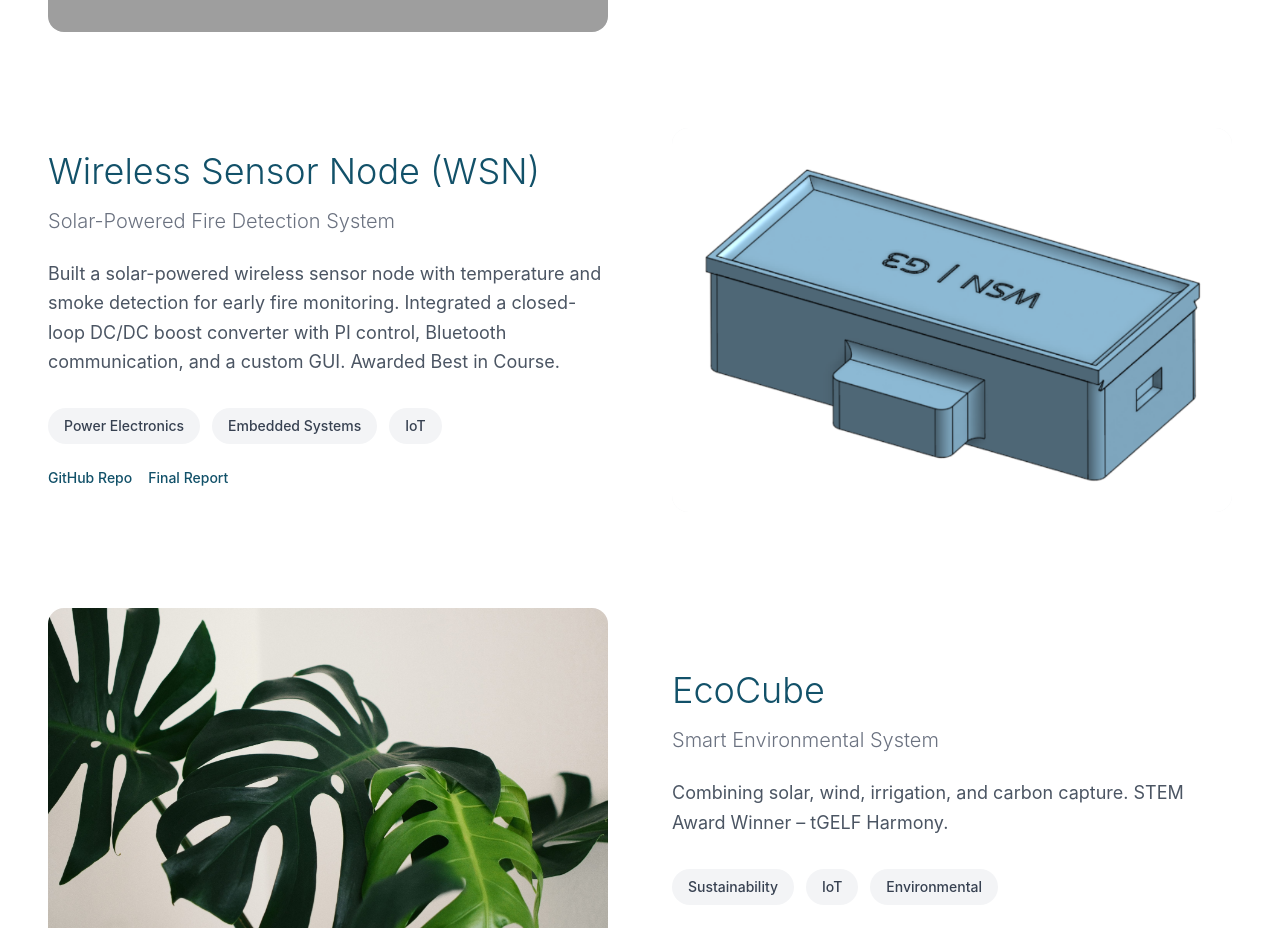
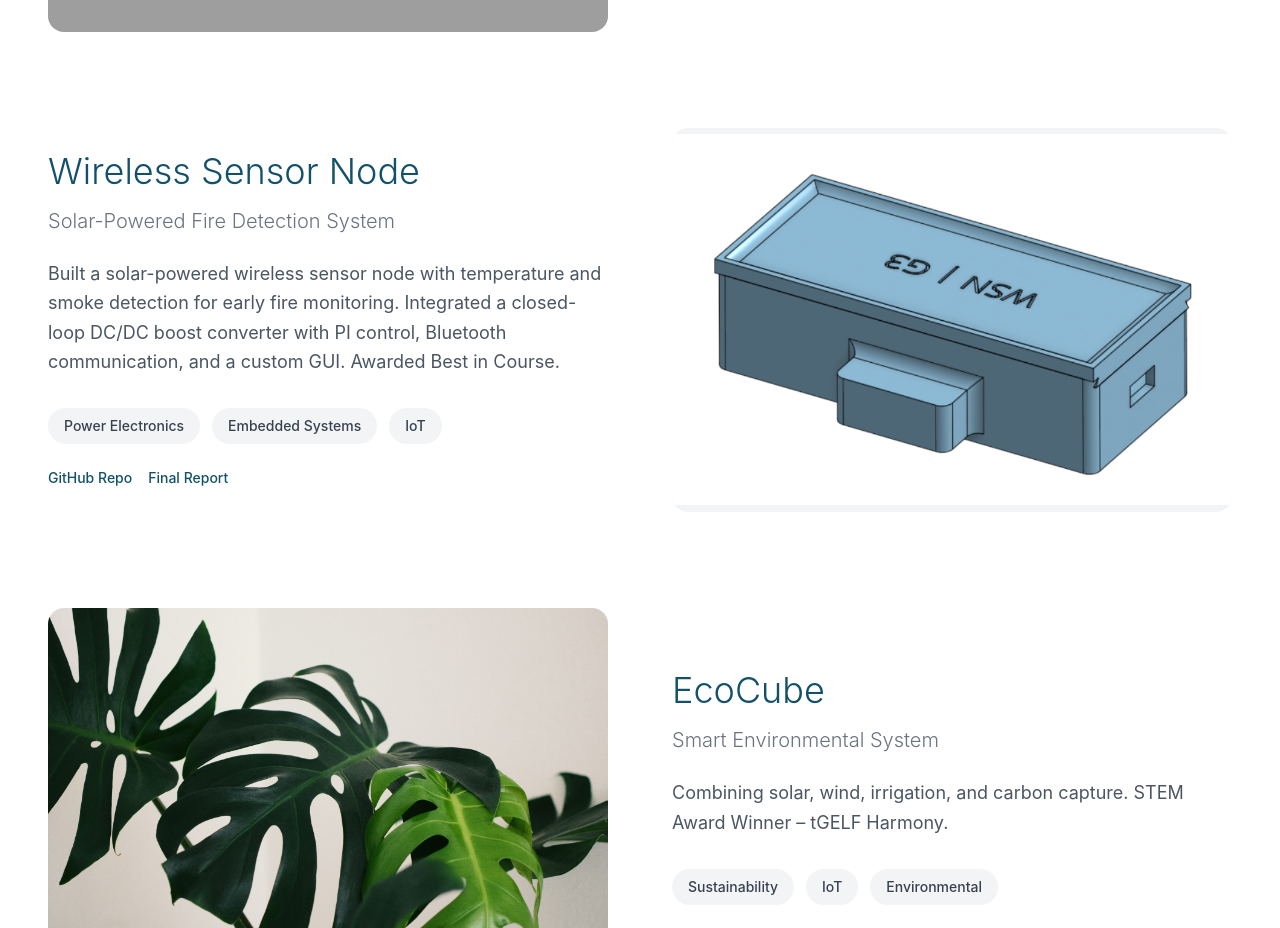
Before and after one commit to theGeekyBoi/Personal-Wesbite, a React (Vite) app: page / in a window 1280 px wide. Shown: the part 2660-3588 px from the top of the page. Built offline with nearby package versions, Linux system fonts and the light colour scheme; grey boxes are pictures that could not be loaded.

Commit message:
Fix: Update WSN project title and image
Removed "(WSN)" from the project title and adjusted the WSN project image to be fully visible.

```diff
--- a/src/components/Projects.tsx
+++ b/src/components/Projects.tsx
@@ -23,7 +23,7 @@ const Projects = () => {
       image: "/lovable-uploads/0393c7f2-eaac-4f54-a281-2af3271d7da9.png"
     },
     {
-      title: "Wireless Sensor Node (WSN)",
+      title: "Wireless Sensor Node",
       subtitle: "Solar-Powered Fire Detection System",
       description: "Built a solar-powered wireless sensor node with temperature and smoke detection for early fire monitoring. Integrated a closed-loop DC/DC boost converter with PI control, Bluetooth communication, and a custom GUI. Awarded Best in Course.",
       tags: ["Power Electronics", "Embedded Systems", "IoT"],
@@ -93,7 +93,7 @@ const Projects = () => {
               </div>
               <div className={`bg-gray-100 rounded-2xl h-96 flex items-center justify-center overflow-hidden ${index % 2 === 1 ? 'lg:col-start-1' : ''}`}>
                 {project.image ? (
-                  <img src={project.image} alt={project.title} className="w-full h-full object-cover" />
+                  <img src={project.image} alt={project.title} className={`w-full h-full ${project.title === 'Wireless Sensor Node' ? 'object-contain' : 'object-cover'}`} />
                 ) : (
                   <div className="w-full h-full flex items-center justify-center text-gray-400">
                     Project Showcase
```
